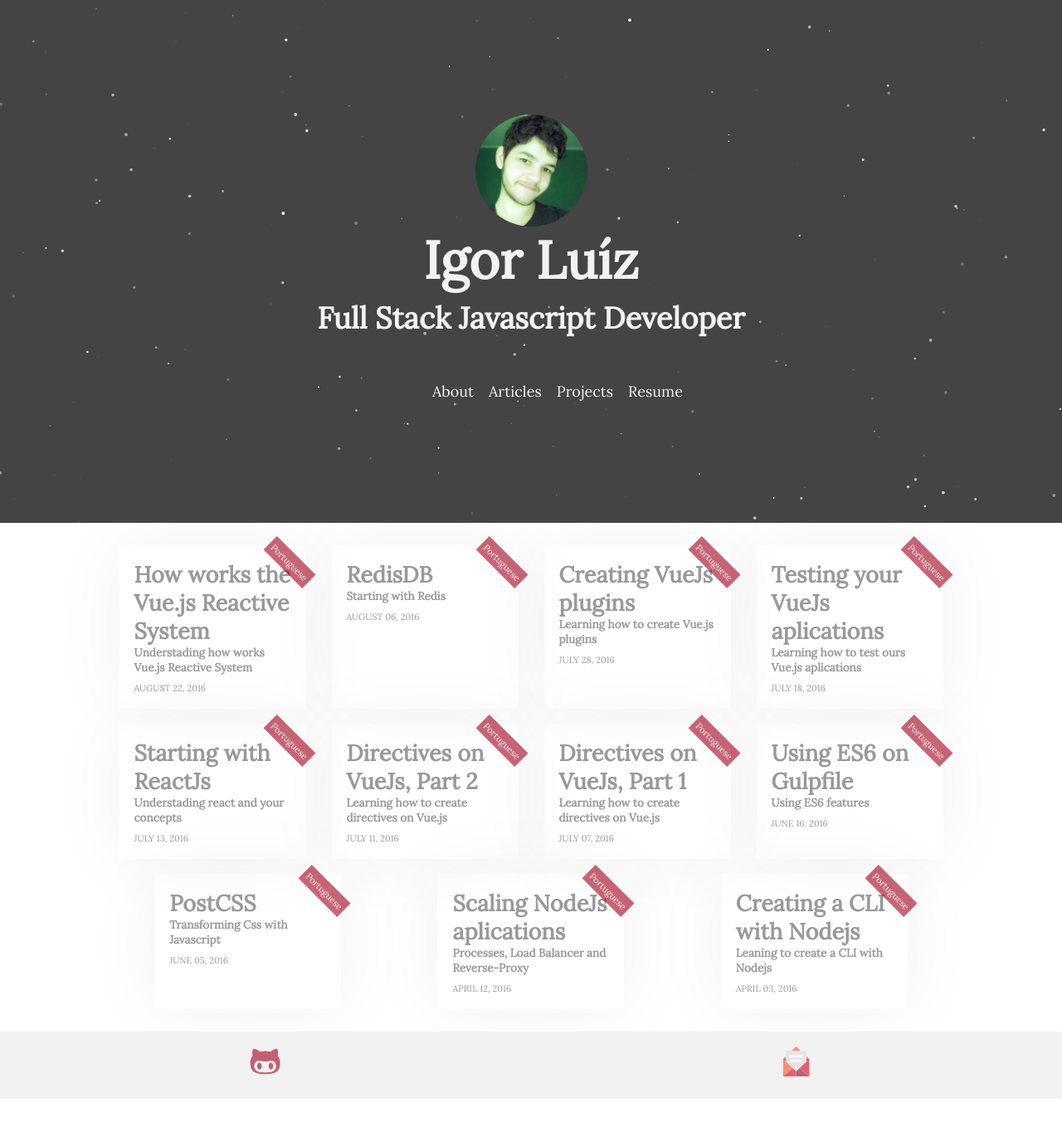
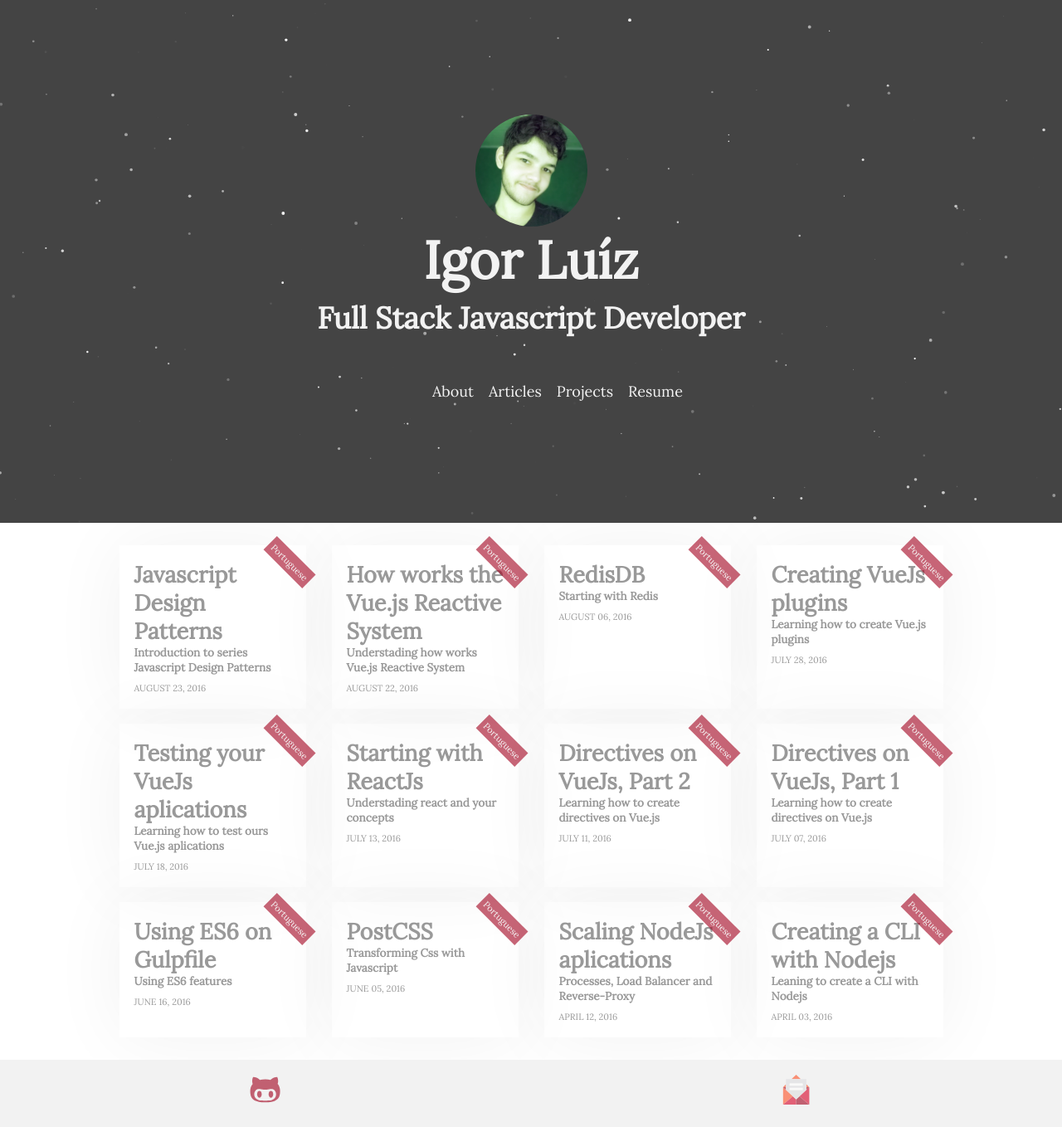
Before and after one commit to Halfeld/website, a Jekyll site: the page built from articles.html, in a window 1280 px wide. Shown: the whole page at 83% size. Built offline with Jekyll 4.4.1, drawn with Linux system fonts in a browser that asks for light colours; comment, search, counter and statistics services are not loaded; before the commit the page ends 1324 px from its top, so only the background shows below that.

Commit message:
Add more one article

```diff
--- a/_data/articles.yml
+++ b/_data/articles.yml
@@ -1,3 +1,9 @@
+
+- title: Javascript Design Patterns
+  desc: Introduction to series Javascript Design Patterns
+  date: August 23, 2016
+  lang: Portuguese
+  url: https://blog.mywork.art.br/javascript-design-patterns/
 
 - title: How works the Vue.js Reactive System
   desc: Understading how works Vue.js Reactive System
```
